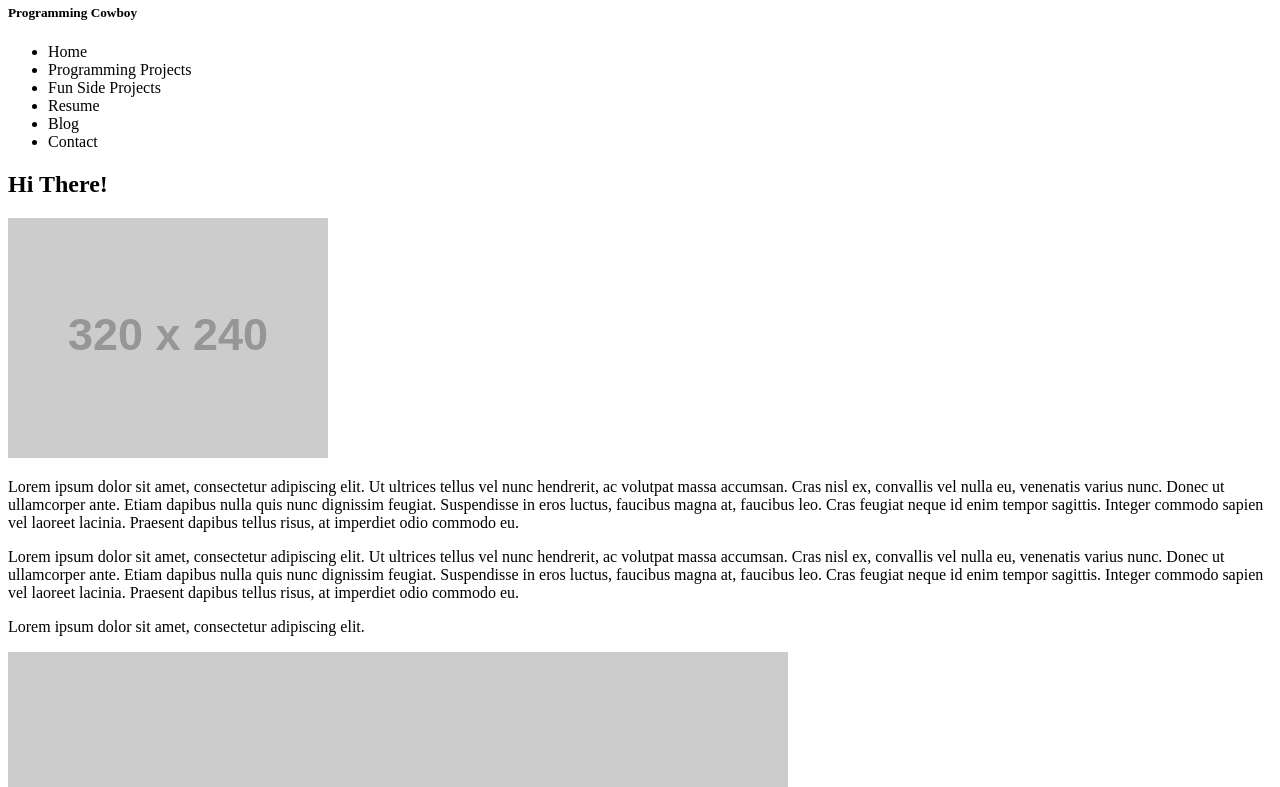
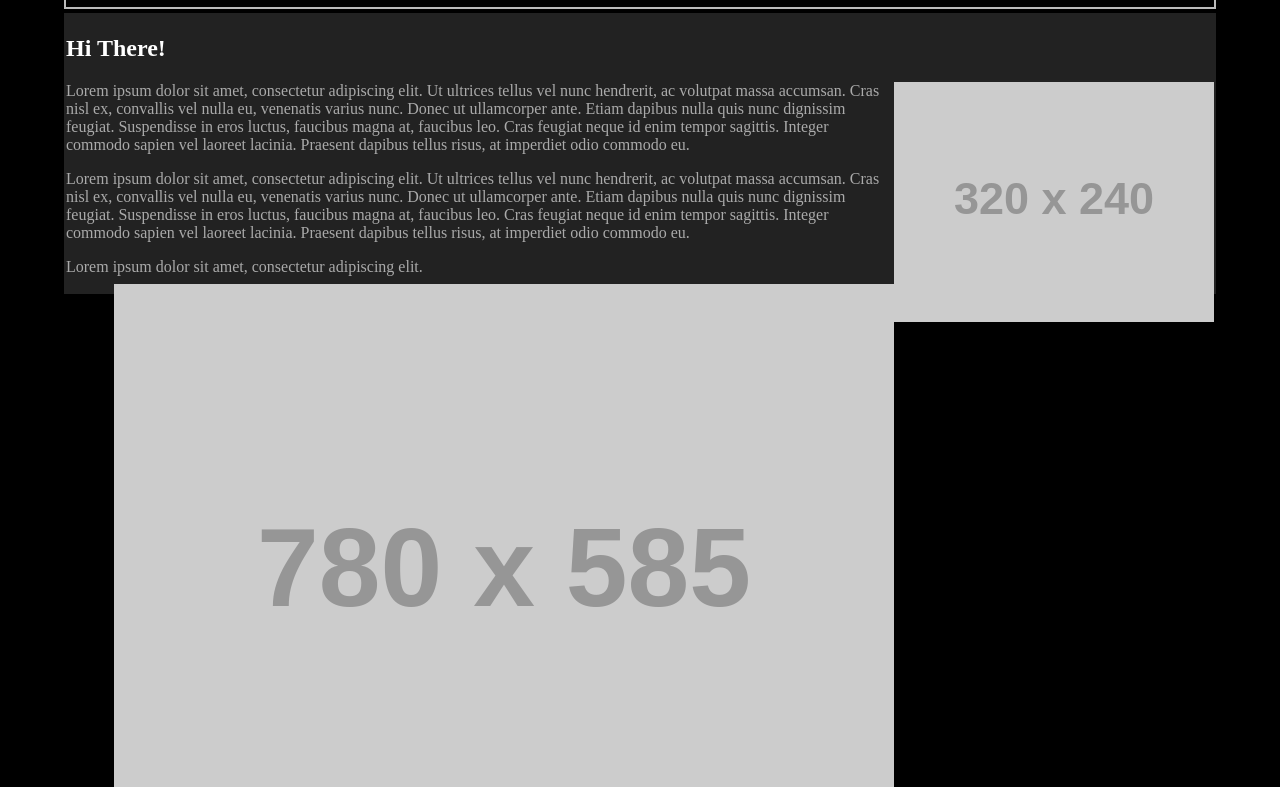
Before and after one commit to SKrauth/mjcopy, a website: page html/index.html in a window 1280 px wide. Shown: the part 152-939 px from the top of the page. Drawn offline with Linux system fonts and the light colour scheme; files that its build step writes are made by us from their sources; placeholder pictures from the web are drawn by us.

Commit message:
started styling of page

```diff
--- a/css/main.css
+++ b/css/main.css
@@ -0,0 +1,50 @@
+/*Main Page Styling*/
+body {
+    background-color: black;
+    color: #aaa;
+    margin-right: 5%;
+    margin-left: 5%;
+}
+
+header img {
+    float: left;
+    margin-right: 10px;
+}
+
+div {
+    margin-top: -12px;
+    border: 2px solid #222;
+    background-color: #222;
+}
+
+div img {
+    float: right;
+}
+
+h1, h2, h5 {
+    color: #fff;
+}
+
+ul {
+    border: 2px solid #bbb;
+}
+
+li {
+    list-style: none;
+    display: inline-block;
+    margin-top: 10px;
+    margin-bottom: 10px;
+    margin-left: 20px;
+    margin-right: 20px;
+    color: #fff;
+}
+
+li:hover {
+    color: coral;
+}
+
+
+footer {
+    display: block;
+    margin-top: 600px;
+}
--- a/html/index.html
+++ b/html/index.html
@@ -31,7 +31,9 @@
         <p>Lorem ipsum dolor sit amet, consectetur adipiscing elit. Ut ultrices tellus vel nunc hendrerit, ac volutpat massa accumsan. Cras nisl ex, convallis vel nulla eu, venenatis varius nunc. Donec ut ullamcorper ante. Etiam dapibus nulla quis nunc dignissim feugiat. Suspendisse in eros luctus, faucibus magna at, faucibus leo. Cras feugiat neque id enim tempor sagittis. Integer commodo sapien vel laoreet lacinia. Praesent dapibus tellus risus, at imperdiet odio commodo eu.</p>
 
         <p>Lorem ipsum dolor sit amet, consectetur adipiscing elit.</p>
+    </div>
 
+    <div>
         <img src="http://placehold.it/780x585" alt="placeholder for a video">
     </div>
 
```
